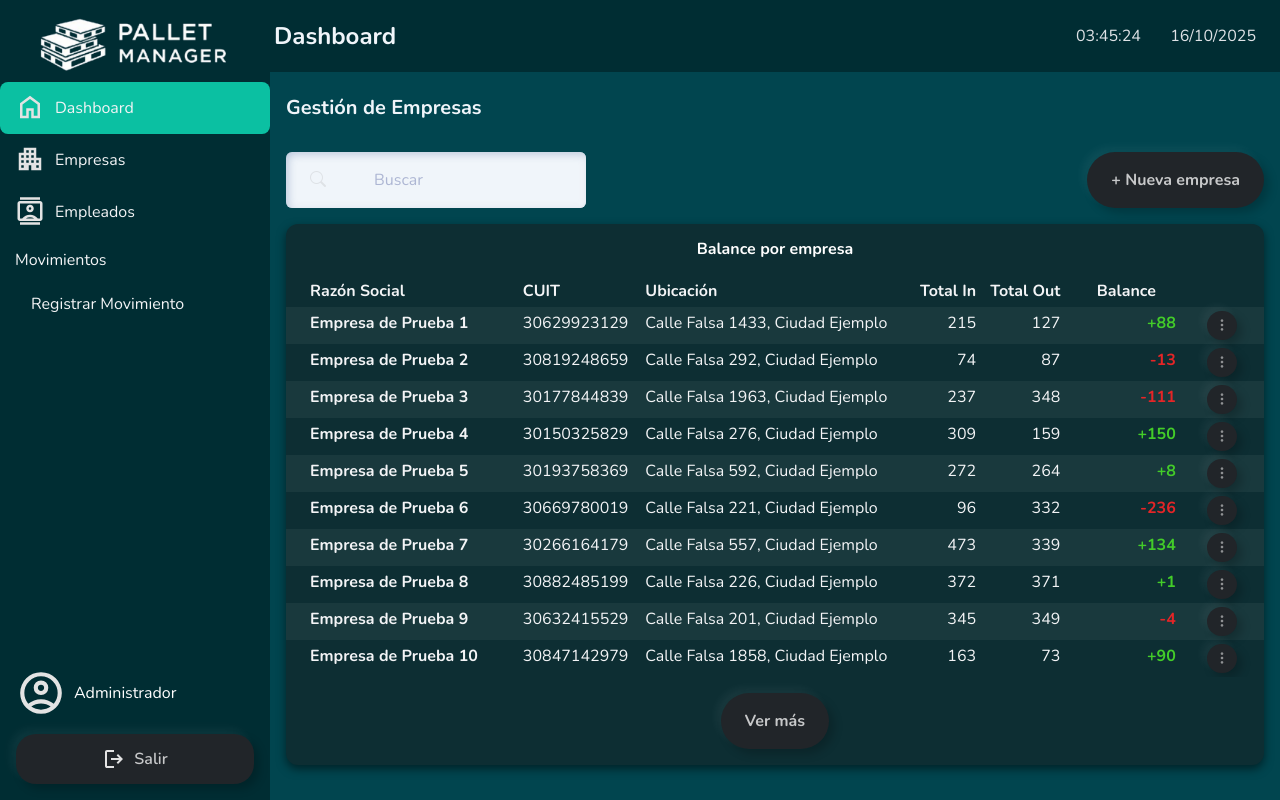
After one commit to FolkodeGroup/Intercambio-de-Pallets-Modulo1, a Django app: page /empresas/ in a window 1280 px wide. The commit adds this page. Run offline with Django 5.2, Linux system fonts and the light colour scheme; some libraries are stand-ins or nearby versions.

Commit message:
Empresas principal

```diff
--- /dev/null
+++ b/pallet_manager/mysite/empresas/templates/empresas/_tabla_empresas.html
@@ -0,0 +1,73 @@
+{% load humanize %}
+
+<div class="table-responsive">
+    {# Aplicamos el padding directamente a la tabla para un control total #}
+    <table class="table table-sm table-borderless table-striped text-white mb-0 pm-table">
+        <thead class="pm-table-header"> {# Añadimos la clase de la cabecera del dashboard #}
+            <tr>
+                {# Añadimos padding a las celdas de la cabecera #}
+                <th scope="col" class="fw-bold px-4">Razón Social</th>
+                <th scope="col" class="fw-bold">CUIT</th>
+                <th scope="col" class="fw-bold">Ubicación</th>
+                <th scope="col" class="text-end fw-bold">Total In</th>
+                <th scope="col" class="text-end fw-bold">Total Out</th>
+                <th scope="col" class="text-end fw-bold px-4">Balance</th>
+            </tr>
+        </thead>
+        <tbody>
+            {% for empresa in empresas %} {# Itera sobre los datos de prueba de tu vista #}
+            <tr> {# Eliminamos la lógica manual de filas alternadas, Bootstrap se encarga #}
+
+                {# Columna Razón Social #}
+                {# Añadimos padding a las celdas del cuerpo #}
+                <td class="fw-bold px-4">{{ empresa.razon_social }}</td>
+
+                {# Columna CUIT #}
+                <td>{{ empresa.cuit }}</td>
+
+                {# Columna Ubicación #}
+                <td>{{ empresa.direccion|default:"N/A" }}</td>
+
+                {# Columna Total In (Alineación derecha) #}
+                <td class="text-end">{{ empresa.total_in|floatformat:0|intcomma }}</td>
+
+                {# Columna Total Out (Alineación derecha) #}
+                <td class="text-end">{{ empresa.total_out|floatformat:0|intcomma }}</td>
+
+                {# Columna Balance (Alineación derecha y color condicional) #}
+                <td class="text-end fw-bold">
+                    {% if empresa.balance < 0 %}
+                        <span class="text-danger">{{ empresa.balance|floatformat:0|intcomma }}</span>
+                    {% elif empresa.balance > 0 %}
+                        <span class="text-success">+{{ empresa.balance|floatformat:0|intcomma }}</span>
+                    {% else %}
+                        <span class="text-white-50">0</span>
+                    {% endif %}
+                </td>
+
+                {# Columna Opciones #}
+                <td class="text-center px-4">
+                    <div class="dropdown">
+                        <button class="btn btn-sm btn-icon" type="button" data-bs-toggle="dropdown" aria-expanded="false">
+                            <i class="bi bi-three-dots-vertical text-white-50"></i>
+                        </button>
+                        <ul class="dropdown-menu dropdown-menu-dark dropdown-menu-end">
+                            {# Los enlaces apuntan a URLs que crearemos más adelante #}
+                            <li>
+                                <a class="dropdown-item" href="#">Modificar</a>
+                            </li>
+                            <li>
+                                <a class="dropdown-item text-danger" href="#">Eliminar</a>
+                            </li>
+                        </ul>
+                    </div>
+                </td>
+            </tr>
+            {% empty %}
+            <tr>
+                <td colspan="7" class="text-center text-white-50 py-3">No hay empresas registradas.</td>
+            </tr>
+            {% endfor %}
+        </tbody>
+    </table>
+</div>
--- /dev/null
+++ b/pallet_manager/mysite/empresas/templates/empresas/lista_empresas.html
@@ -0,0 +1,42 @@
+{% extends "base.html" %}
+{% load static %}
+
+{% block title %}Empresas | Pallet Manager{% endblock %}
+
+{% block content %}
+{# Mantenemos el encabezado con su padding izquierdo (ps-3) #}
+<div class="d-flex justify-content-between align-items-center mb-4 ps-3 pt-4">
+    <h1 class="h5 text-light fw-bold">{{ title }}</h1>
+</div>
+
+{# 💡 SOLUCIÓN: Usamos ps-3 para mantener el margen izquierdo y pe-2 para reducir el derecho. #}
+<div class="ps-3 pe-1">
+    <div class="row">
+        <div class="col-12">
+
+            <div class="d-flex justify-content-between mb-3">
+                <div class="input-group" style="max-width: 300px;">
+                    <span class="input-group-text pm-search-icon"><i class="bi bi-search"></i></span>
+                    <input type="text" class="form-control pm-search-input" placeholder="Buscar">
+                </div>
+
+                <a href="#" class="btn pm-btn-primary fw-bold text-nowrap">
+                    + Nueva empresa
+                </a>
+            </div>
+
+            <div class="card pm-card p-0">
+
+                <h2 class="h6 fw-bold text-white text-center mb-3 pt-3">Balance por empresa</h2>
+
+                {# Incluimos la tabla (que ya tiene su propio padding interno correcto) #}
+                {% include 'empresas/_tabla_empresas.html' %}
+
+                <div class="text-center mt-3 pb-3">
+                    <button class="btn pm-btn-secondary fw-bold">Ver más</button>
+                </div>
+            </div>
+        </div>
+    </div>
+</div>
+{% endblock %}
--- /dev/null
+++ b/pallet_manager/mysite/empresas/urls.py
@@ -0,0 +1,9 @@
+from django.urls import path
+from . import views
+
+app_name = 'empresas'
+
+urlpatterns = [
+    # Ruta principal para la lista de empresas
+    path('', views.lista_empresas, name='lista_empresas'),
+]
--- a/pallet_manager/mysite/empresas/views.py
+++ b/pallet_manager/mysite/empresas/views.py
@@ -1,3 +1,45 @@
 from django.shortcuts import render
+from .models import Empresa
+from django.db.models import Sum, Value, Case, When, F
+from django.db.models.functions import Coalesce
+import random # Importamos random para generar datos de prueba
 
-# Create your views here.
+# Vista principal para la lista de empresas
+def lista_empresas(request):
+    """
+    Muestra la página de gestión/listado de empresas, calculando los totales
+    de movimientos (IN/OUT) y el balance para cada una.
+    """
+    # --- MODO DATOS REALES (Comentado temporalmente) ---
+    # empresas_con_totales = Empresa.objects.annotate(
+    #     total_in=Coalesce(Sum(
+    #         Case(When(movimientos__tipo='IN', then=F('movimientos__lineas__cantidad')), default=Value(0))
+    #     ), Value(0)),
+    #     total_out=Coalesce(Sum(
+    #         Case(When(movimientos__tipo='OUT', then=F('movimientos__lineas__cantidad')), default=Value(0))
+    #     ), Value(0))
+    # ).annotate(
+    #     balance=F('total_in') - F('total_out')
+    # )
+
+    # --- MODO MOCK (Datos de prueba para visualización) ---
+    empresas_con_totales = []
+    for i in range(1, 11): # Generamos 10 empresas de ejemplo
+        total_in = random.randint(50, 500)
+        total_out = random.randint(50, 500)
+        empresas_con_totales.append({
+            'id': i, # Añadimos un ID para los enlaces del menú
+            'razon_social': f'Empresa de Prueba {i}',
+            'cuit': f'30{random.randint(10000000, 99999999)}9',
+            'direccion': f'Calle Falsa {random.randint(100, 2000)}, Ciudad Ejemplo',
+            'total_in': total_in,
+            'total_out': total_out,
+            'balance': total_in - total_out,
+        })
+
+    context = {
+        'title': 'Gestión de Empresas',
+        'empresas': empresas_con_totales,
+    }
+
+    return render(request, 'empresas/lista_empresas.html', context)
--- a/pallet_manager/mysite/mysite/urls.py
+++ b/pallet_manager/mysite/mysite/urls.py
@@ -18,6 +18,7 @@ urlpatterns = [
     path('reset/<uidb64>/<token>/', auth_views.PasswordResetConfirmView.as_view(), name='password_reset_confirm'),
     path('password_reset/done/', auth_views.PasswordResetDoneView.as_view(), name='password_reset_done'),
     path('reset/done/', auth_views.PasswordResetCompleteView.as_view(), name='password_reset_complete'),
+    path('empresas/', include('empresas.urls')),
 
     # Registro (opcional)
     path('register/', SignUpView.as_view(), name='register'),
--- a/pallet_manager/mysite/static/css/style.css
+++ b/pallet_manager/mysite/static/css/style.css
@@ -99,7 +99,6 @@ body{
     margin: 0 !important;
 }
 
-/* 3. Círculos de Estado (Componente reutilizable) */
 .pm-status-circle {
     height: 90px;
     width: 90px;
@@ -131,9 +130,9 @@ body{
 }
 
 .pm-quick-access-card {
-    background-color: #002D33 !important; /* Tono más oscuro para contrastar con el contenedor */
+    background-color: #002D33 !important;
     border-radius: 10px !important;
-    border: 1px solid #0d2e33 !important; /* Borde sutil para definir el botón */
+    border: 1px solid #0d2e33 !important;
     transition: background-color 0.2s;
     height: 100%;
 }
@@ -149,7 +148,7 @@ body{
 .pm-quick-access-card p,
 .pm-quick-access-card i,
 .pm-quick-access-card svg {
-    color: #F3F4F6 !important; /* Color de texto estándar del proyecto (gris claro) */
+    color: #F3F4F6 !important;
     font-size: 3rem !important;
     transition: color 0.2s;
     line-height: 1;
```
Also changed, not shown: pallet_manager/mysite/templates/includes/header.html (line endings or trailing spaces).
